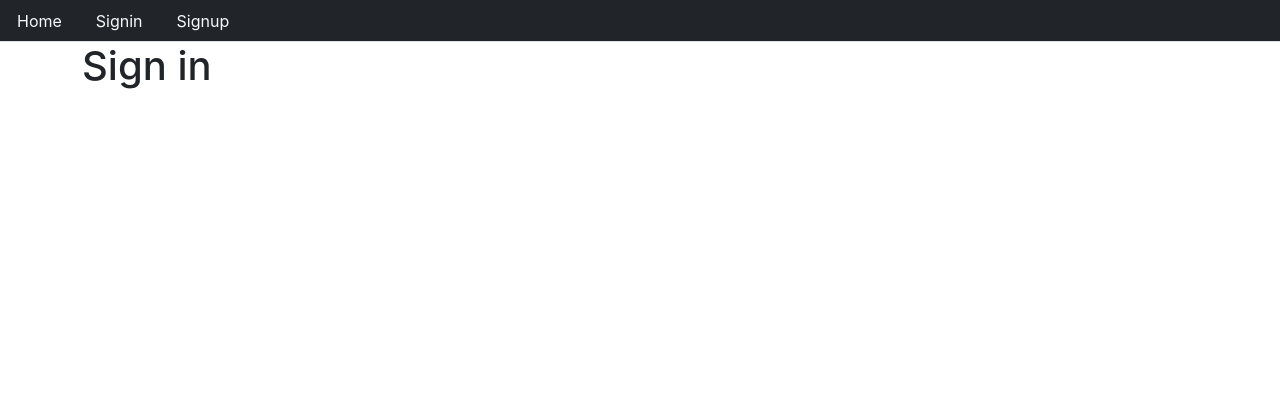
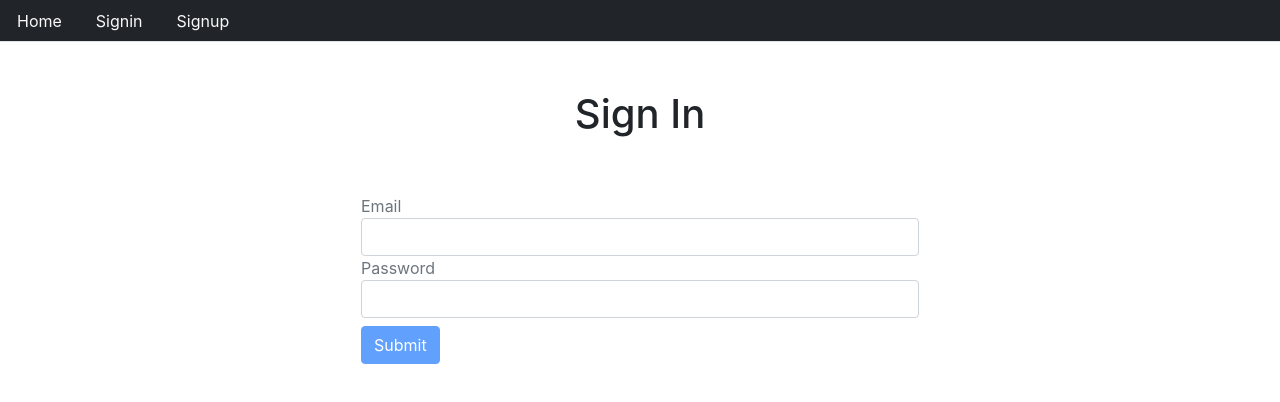
Before and after one commit to Awais512/MERN-STACK-Authentication, a React (Create React App) app in the folder frontend/: page /signin in a window 1280 px wide. Shown: the top 402 px of the page. Built offline with nearby package versions, Linux system fonts and the light colour scheme.

Commit message:
User Signin

```diff
--- a/frontend/src/Functions/auth.js
+++ b/frontend/src/Functions/auth.js
@@ -12,3 +12,10 @@ export const registerUser = async ({ name, email, password }) => {
     password,
   });
 };
+
+export const userSignin = async ({ email, password }) => {
+  return await axios.post(`${process.env.REACT_APP_API}/auth/signin`, {
+    email,
+    password,
+  });
+};
--- /dev/null
+++ b/frontend/src/components/Forms/SigninForm.js
@@ -0,0 +1,70 @@
+import React from 'react';
+import { userSignin } from '../../Functions/auth';
+import { toast } from 'react-toastify';
+import { useHistory } from 'react-router-dom';
+
+const SigninForm = ({ values, setValues }) => {
+  const history = useHistory();
+  const { email, password } = values;
+  const handleChange = (name) => (e) => {
+    setValues({ ...values, [name]: e.target.value });
+  };
+  const handleSubmit = async (e) => {
+    e.preventDefault();
+    if (!email) {
+      toast.error('Please enter your email address');
+    } else if (!password) {
+      toast.error('Please enter your password');
+    } else if (password.length < 6) {
+      toast.error('Password must be atleast 6 characters');
+    } else {
+      try {
+        const { data } = await userSignin({ email, password });
+        setValues({
+          ...values,
+          name: '',
+          email: '',
+          password: '',
+          btnText: 'Submit',
+        });
+        console.log(data);
+        history.push('/');
+      } catch (error) {
+        console.log(error);
+      }
+    }
+  };
+  return (
+    <form>
+      <div className='form-group'>
+        <label className='text-muted'>Email</label>
+        <input
+          onChange={handleChange('email')}
+          value={email}
+          type='email'
+          className='form-control'
+        />
+      </div>
+      <div className='form-group'>
+        <label className='text-muted'>Password</label>
+        <input
+          onChange={handleChange('password')}
+          value={password}
+          type='password'
+          className='form-control'
+        />
+      </div>
+      <div className='pt-2'>
+        <button
+          disabled={!email || !password || password.length < 6}
+          className='btn btn-primary'
+          onClick={handleSubmit}
+        >
+          Submit
+        </button>
+      </div>
+    </form>
+  );
+};
+
+export default SigninForm;
--- a/frontend/src/pages/Signin.js
+++ b/frontend/src/pages/Signin.js
@@ -1,10 +1,20 @@
-import React from 'react';
+import React, { useState } from 'react';
+import { ToastContainer } from 'react-toastify';
+import SigninForm from '../components/Forms/SigninForm';
 
 const Signin = () => {
+  const [values, setValues] = useState({
+    email: '',
+    password: '',
+  });
   return (
-    <div>
-      <h1>Sign in</h1>
-    </div>
+    <>
+      <div className='col-md-6 offset-md-3'>
+        <ToastContainer />
+        <h1 className='p-5 text-center'>Sign In</h1>
+        <SigninForm values={values} setValues={setValues} />
+      </div>
+    </>
   );
 };
 
```
Also changed, not shown: 1 other file (tests, documents, lock files or other folders).
